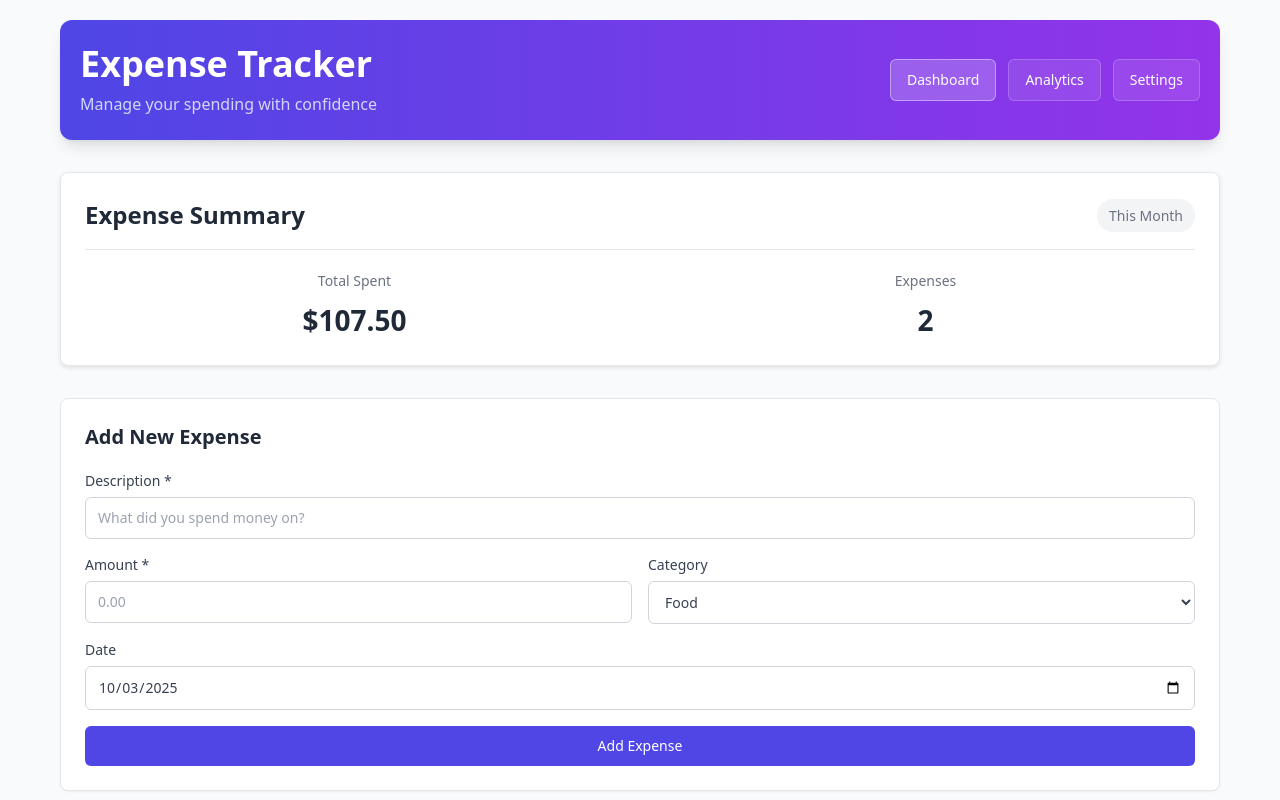
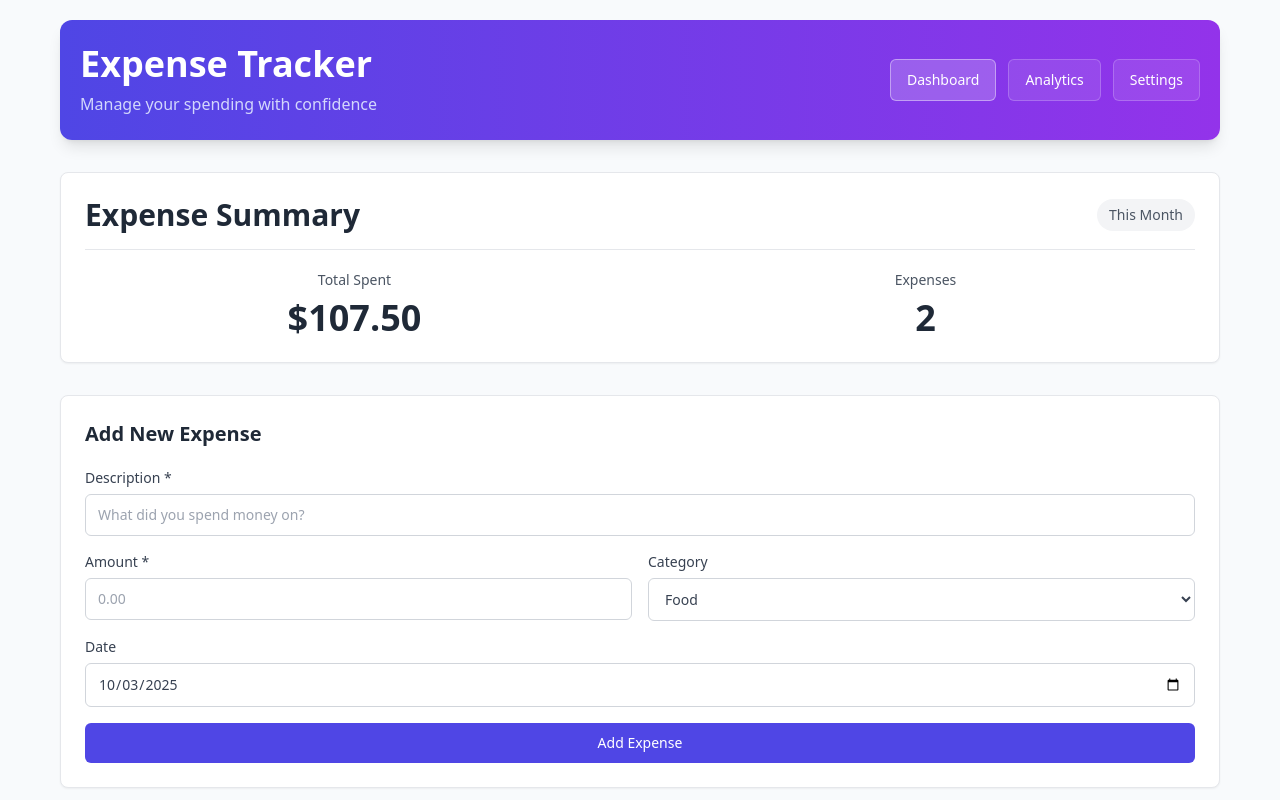
Before and after one commit to zhu0lin/expense-tracker, a React (Vite) app: page / in a window 1280 px wide. Shown: the top 800 px of the page. Built offline with nearby package versions, Linux system fonts and the light colour scheme.

Commit message:
style: transform ExpenseSummary to Tailwind utilities

```diff
--- a/src/components/ExpenseSummary/ExpenseSummary.css
+++ /dev/null
@@ -1,94 +0,0 @@
-/* src/components/ExpenseSummary/ExpenseSummary.css */
-.expense-summary {
-  background: white;
-  border-radius: 8px;
-  padding: 24px;
-  margin-bottom: 32px;
-  box-shadow: 0 2px 4px rgba(0, 0, 0, 0.1);
-  border: 1px solid #E5E7EB;
-}
-
-.summary-header {
-  display: flex;
-  justify-content: space-between;
-  align-items: center;
-  margin-bottom: 20px;
-  padding-bottom: 16px;
-  border-bottom: 1px solid #E5E7EB;
-}
-
-.summary-header h2 {
-  font-size: 24px;
-  font-weight: bold;
-  color: #1F2937;
-  margin: 0;
-}
-
-.summary-period {
-  background: #F3F4F6;
-  color: #6B7280;
-  padding: 6px 12px;
-  border-radius: 16px;
-  font-size: 14px;
-  font-weight: 500;
-}
-
-.summary-stats {
-  display: flex;
-  gap: 32px;
-}
-
-.stat-item {
-  display: flex;
-  flex-direction: column;
-  align-items: center;
-  flex: 1;
-}
-
-.stat-label {
-  font-size: 14px;
-  font-weight: 500;
-  color: #6B7280;
-  margin-bottom: 8px;
-  text-align: center;
-}
-
-.stat-value {
-  font-size: 28px;
-  font-weight: bold;
-  color: #1F2937;
-  text-align: center;
-}
-
-/* Mobile responsiveness */
-@media (max-width: 768px) {
-  .expense-summary {
-    padding: 16px;
-    margin-bottom: 20px;
-  }
-
-  .summary-header {
-    flex-direction: column;
-    gap: 12px;
-    text-align: center;
-  }
-
-  .summary-header h2 {
-    font-size: 20px;
-  }
-
-  .summary-stats {
-    flex-direction: column;
-    gap: 20px;
-  }
-
-  .stat-value {
-    font-size: 24px;
-  }
-}
-
-@media (max-width: 480px) {
-  .stat-value {
-    font-size: 20px;
-  }
-}
--- a/src/components/ExpenseSummary/ExpenseSummary.tsx
+++ b/src/components/ExpenseSummary/ExpenseSummary.tsx
@@ -1,6 +1,5 @@
 // src/components/ExpenseSummary/ExpenseSummary.tsx
 import React from 'react';
-import './ExpenseSummary.css';
 
 /**
  * Displays summary statistics for expenses including total amount and count
@@ -26,21 +25,21 @@ const ExpenseSummary: React.FC<ExpenseSummaryProps> = ({
     }).format(totalAmount);
 
     return (
-        <section className="expense-summary">
-            <div className="summary-header">
-                <h2>Expense Summary</h2>
-                <span className="summary-period">{period}</span>
+        <section className="bg-white rounded-lg p-6 mb-8 shadow-sm border border-gray-200">
+            <div className="flex flex-col md:flex-row justify-between items-center mb-5 pb-4 border-b border-gray-200 gap-3 md:gap-0 text-center md:text-left">
+                <h2 className="text-2xl md:text-3xl font-bold text-gray-800 m-0">Expense Summary</h2>
+                <span className="bg-gray-100 text-gray-600 px-3 py-1.5 rounded-full text-sm font-medium">{period}</span>
             </div>
 
-            <div className="summary-stats">
-                <div className="stat-item">
-                    <span className="stat-label">Total Spent</span>
-                    <span className="stat-value">{formattedTotal}</span>
+            <div className="flex flex-col md:flex-row gap-8 md:gap-8">
+                <div className="flex flex-col items-center flex-1">
+                    <span className="text-sm font-medium text-gray-600 mb-2 text-center">Total Spent</span>
+                    <span className="text-3xl md:text-4xl font-bold text-gray-800 text-center">{formattedTotal}</span>
                 </div>
 
-                <div className="stat-item">
-                    <span className="stat-label">Expenses</span>
-                    <span className="stat-value">{expenseCount}</span>
+                <div className="flex flex-col items-center flex-1">
+                    <span className="text-sm font-medium text-gray-600 mb-2 text-center">Expenses</span>
+                    <span className="text-3xl md:text-4xl font-bold text-gray-800 text-center">{expenseCount}</span>
                 </div>
             </div>
         </section>
```
